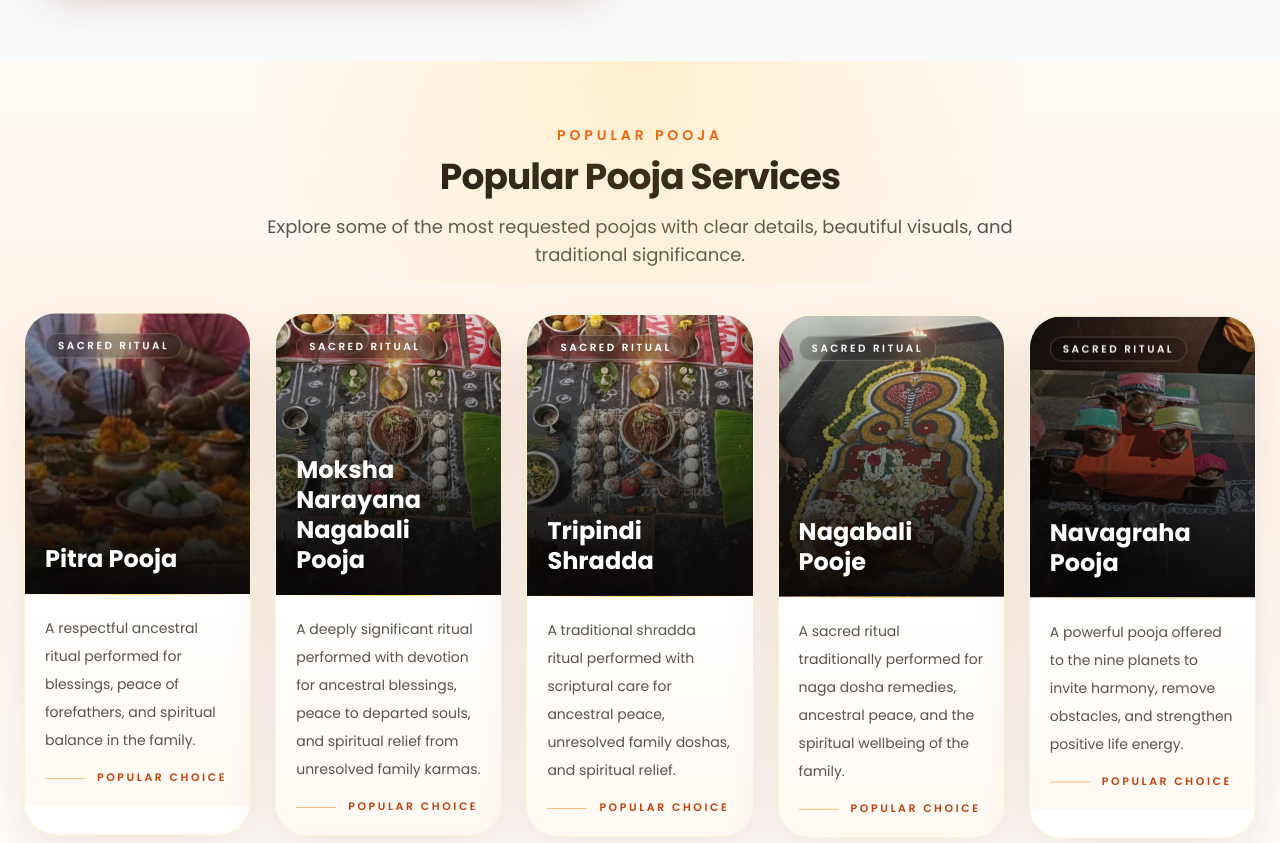
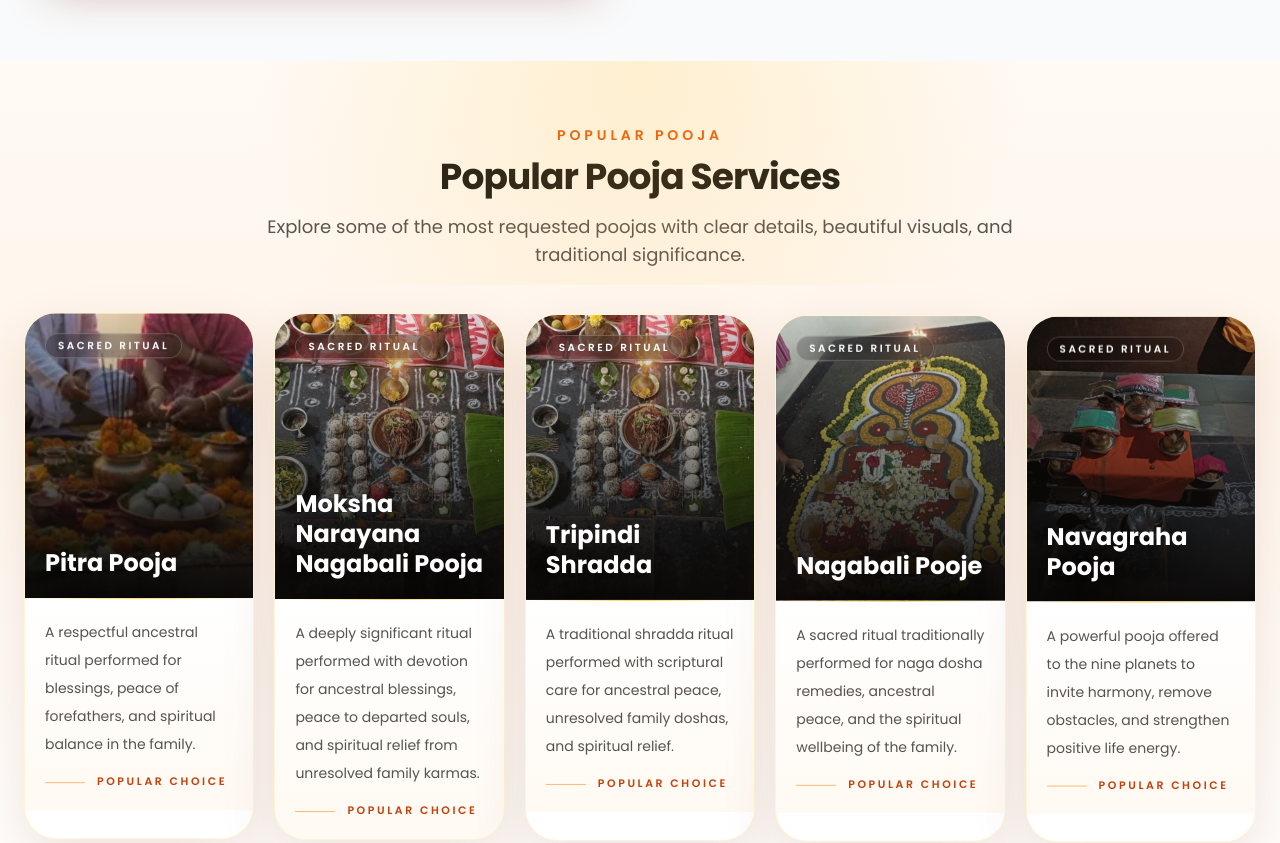
Before and after one commit to manjeshpatagar/Gokarn_purohit, a Next.js app: page / in a window 1280 px wide. Shown: the part 1620-2463 px from the top of the page. Built offline with nearby package versions, Linux system fonts and the light colour scheme.

Commit message:
increse the card width of popular pooja service

```diff
--- a/app/HomePageClient.tsx
+++ b/app/HomePageClient.tsx
@@ -137,14 +137,14 @@ export function HomePageClient() {
 
       <section className="relative overflow-hidden bg-[linear-gradient(180deg,#fffaf5_0%,#fff5eb_36%,#ffffff_100%)] py-16">
         <div className="absolute inset-x-0 top-0 h-56 bg-[radial-gradient(circle_at_top,rgba(251,191,36,0.18),transparent_58%)]" />
-        <Container>
+        <div className="mx-auto w-full max-w-[1600px] px-6">
           <SectionTitle
             eyebrow={popularPoojas.eyebrow}
             title={popularPoojas.title}
             subtitle={popularPoojas.subtitle}
             align="center"
           />
-          <div className="relative mt-12 grid gap-6 sm:grid-cols-2 xl:grid-cols-5">
+          <div className="relative mt-12 grid gap-5 sm:grid-cols-2 xl:grid-cols-5">
             {popularPoojas.items.map((pooja, index) => (
               <article
                 key={pooja.title}
@@ -184,7 +184,7 @@ export function HomePageClient() {
               </article>
             ))}
           </div>
-        </Container>
+        </div>
         <style jsx>{`
           @keyframes popularPoojaFloat {
             0%,
```
